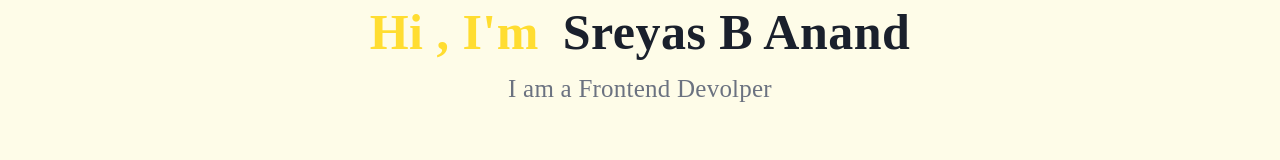
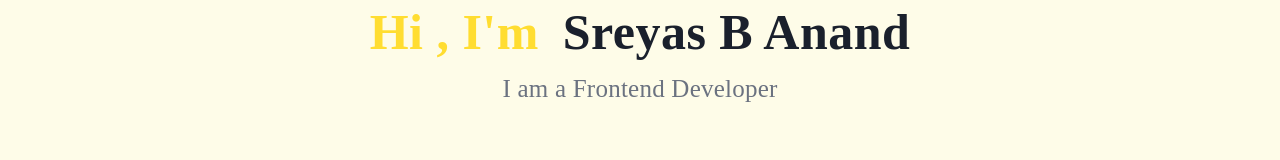
Before and after one commit to sreyas-b-anand/portfolio-sreyas, a React (Create React App) app: page / in a window 1280 px wide. Shown: the part 281-441 px from the top of the page. Built offline with nearby package versions, Linux system fonts and the light colour scheme.

Commit message:
some improvements

```diff
--- a/src/pages/Home.jsx
+++ b/src/pages/Home.jsx
@@ -61,7 +61,7 @@ function Home() {
                     fontSize: { md: "25px", xs: "16px" },
                   }}
                 >
-                  I am a Frontend Devolper
+                  I am a Frontend Developer
                 </Typography>
               </div>
             </Box>
```
